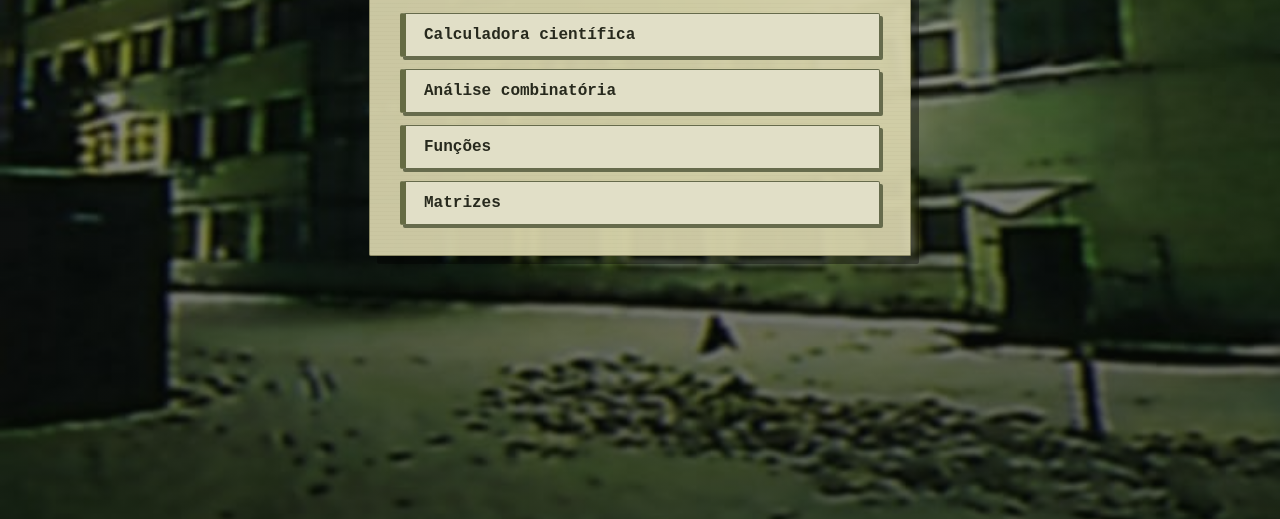
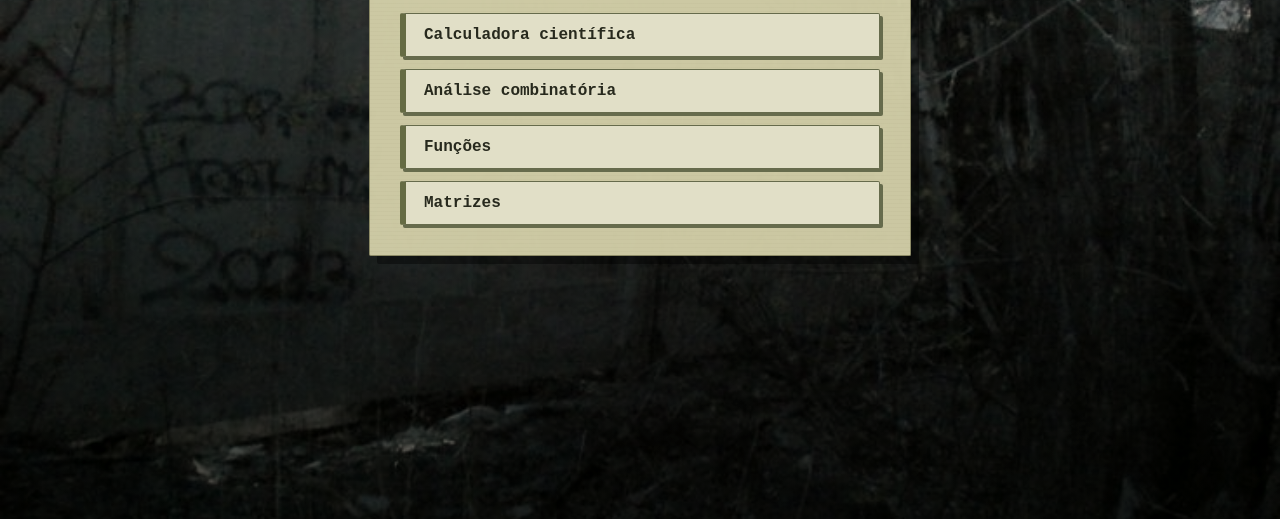
Before and after one commit to marzfly/a3-2sem-calculadora, a plain HTML site: page index.html in a window 1280 px wide. Shown: the part 281-800 px from the top of the page. Drawn offline with Linux system fonts and the light colour scheme.

Commit message:
feat: alterna fundos com fade e preserva foto entre páginas

```diff
--- a/css/style.css
+++ b/css/style.css
@@ -4,16 +4,44 @@ body {
   padding: 40px 20px;
   min-height: 100vh;
   box-sizing: border-box;
-  /* O caminho parte da pasta css e entra na pasta assets. */
   background-color: #263321;
-  /* A camada escura sobre a foto ajuda a destacar o painel. */
-  background-image: linear-gradient(rgba(8, 12, 7, 0.35), rgba(8, 12, 7, 0.65)),
-    url("../assets/WhatsApp Image 2026-11-15 at 14.09.56.jpeg");
+  isolation: isolate;
+  color: #27291d;
+  font-family: "Courier New", monospace;
+}
+
+/* Trata somente a foto: menos saturação, tom envelhecido e sombra oliva. */
+body::before,
+body::after {
+  content: '';
+  position: fixed;
+  inset: 0;
+  z-index: -1;
+  pointer-events: none;
+  background-image: linear-gradient(rgba(21, 29, 15, 0.3), rgba(8, 12, 7, 0.65)),
+    var(--foto-fundo, url("../assets/WhatsApp Image 2026-11-15 at 14.09.56.jpeg"));
   background-size: cover;
   background-position: center;
   background-repeat: no-repeat;
-  color: #27291d;
-  font-family: "Courier New", monospace;
+  filter: sepia(0.3) saturate(0.65) contrast(1.1);
+}
+
+/* A próxima foto aparece sobre a atual, sem escurecer a tela entre elas. */
+body::after {
+  background-image: linear-gradient(rgba(21, 29, 15, 0.3), rgba(8, 12, 7, 0.65)),
+    var(--foto-proxima, var(--foto-fundo));
+  opacity: 0;
+  transition: opacity 1.6s ease-in-out;
+}
+
+body.trocando-fundo::after {
+  opacity: 1;
+}
+
+@media (prefers-reduced-motion: reduce) {
+  body::after {
+    transition: none;
+  }
 }
 
 /* Painel com aparência de papel velho */
--- a/index.html
+++ b/index.html
@@ -5,6 +5,7 @@
   <meta name="viewport" content="width=device-width, initial-scale=1">
   <title>Menu de Calculadoras</title>
   <link rel="stylesheet" href="./css/style.css">
+  <script src="js/fundo.js" defer></script>
 </head>
 <body>
   <div class="container">
--- /dev/null
+++ b/js/fundo.js
@@ -0,0 +1,85 @@
+// O estado fica salvo nesta aba para acompanhar a navegação entre os módulos.
+const imagensDeFundo = [
+  'assets/fundo-muro.jpg',
+  'assets/fundo-lago.jpg',
+  'assets/fundo-trilhos.jpg',
+  'assets/fundo-caminho.jpg',
+  'assets/WhatsApp Image 2026-11-15 at 14.09.56.jpeg'
+];
+const intervaloDoFundo = 10000;
+const chaveDoFundo = 'euler-fundo';
+let estadoDoFundo = { indice: 0, proximaTroca: Date.now() + intervaloDoFundo };
+let temporizadorDoFundo;
+
+try {
+  const salvo = JSON.parse(sessionStorage.getItem(chaveDoFundo));
+  if (salvo && Number.isInteger(salvo.indice) && salvo.indice >= 0 &&
+      salvo.indice < imagensDeFundo.length && Number.isFinite(salvo.proximaTroca)) {
+    estadoDoFundo = salvo;
+  }
+} catch (erro) {
+  // A página continua funcionando se o navegador bloquear o armazenamento.
+}
+
+function salvarFundo() {
+  try {
+    sessionStorage.setItem(chaveDoFundo, JSON.stringify(estadoDoFundo));
+  } catch (erro) {
+    // O bloqueio do armazenamento não interfere nas calculadoras.
+  }
+}
+
+function enderecoDoFundo(indice) {
+  return new URL(imagensDeFundo[indice], document.baseURI).href;
+}
+
+// Se os 10 segundos passaram durante a navegação, acompanha o relógio salvo.
+if (Date.now() >= estadoDoFundo.proximaTroca) {
+  const trocasPassadas = Math.floor((Date.now() - estadoDoFundo.proximaTroca) / intervaloDoFundo) + 1;
+  estadoDoFundo.indice = (estadoDoFundo.indice + trocasPassadas) % imagensDeFundo.length;
+  estadoDoFundo.proximaTroca += trocasPassadas * intervaloDoFundo;
+}
+salvarFundo();
+document.body.style.setProperty('--foto-fundo', 'url("' + enderecoDoFundo(estadoDoFundo.indice) + '")');
+
+// Pré-carrega as fotos para o fade começar com a imagem já disponível.
+for (const caminho of imagensDeFundo) {
+  const imagem = new Image();
+  imagem.src = new URL(caminho, document.baseURI).href;
+}
+
+function agendarTrocaDoFundo() {
+  clearTimeout(temporizadorDoFundo);
+  const restante = Math.max(0, estadoDoFundo.proximaTroca - Date.now());
+  temporizadorDoFundo = setTimeout(trocarFundo, restante);
+}
+
+function trocarFundo() {
+  if (document.hidden) return;
+  const proximoIndice = (estadoDoFundo.indice + 1) % imagensDeFundo.length;
+  const imagem = new Image();
+  imagem.onload = () => {
+    estadoDoFundo.indice = proximoIndice;
+    estadoDoFundo.proximaTroca = Date.now() + intervaloDoFundo;
+    salvarFundo();
+    document.body.style.setProperty('--foto-proxima', 'url("' + imagem.src + '")');
+    document.body.classList.add('trocando-fundo');
+
+    setTimeout(() => {
+      document.body.style.setProperty('--foto-fundo', 'url("' + imagem.src + '")');
+      document.body.classList.remove('trocando-fundo');
+    }, 1600);
+    agendarTrocaDoFundo();
+  };
+  imagem.onerror = () => {
+    estadoDoFundo.proximaTroca = Date.now() + intervaloDoFundo;
+    salvarFundo();
+    agendarTrocaDoFundo();
+  };
+  imagem.src = enderecoDoFundo(proximoIndice);
+}
+
+document.addEventListener('visibilitychange', () => {
+  if (!document.hidden) agendarTrocaDoFundo();
+});
+agendarTrocaDoFundo();
```
Also changed, not shown: calculadora.html (+1 -0 lines), combinatoria.html (+1 -0 lines), funcoes.html (+1 -0 lines), matrizes.html (+3 -0 lines), assets/fundo-caminho.jpg (added), assets/fundo-lago.jpg (added), assets/fundo-muro.jpg (added), assets/fundo-trilhos.jpg (added).
